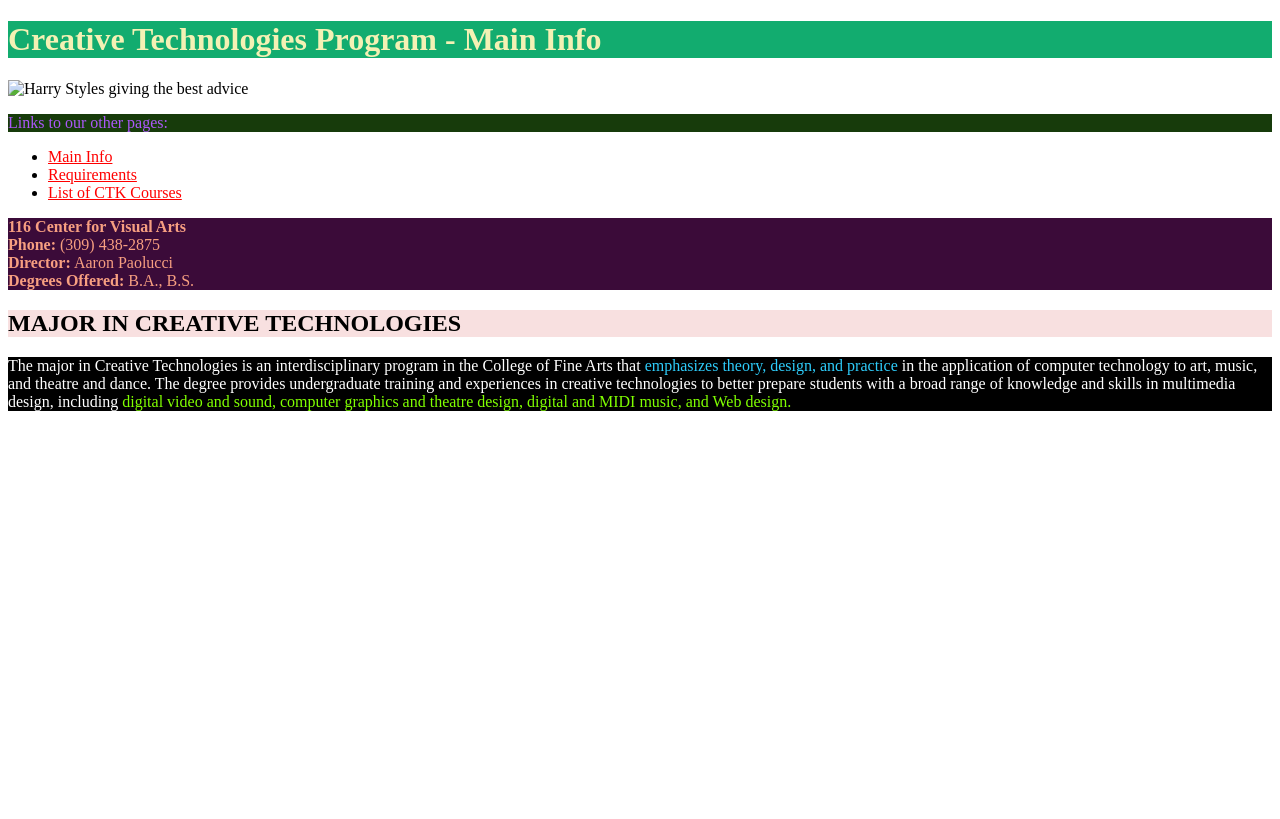
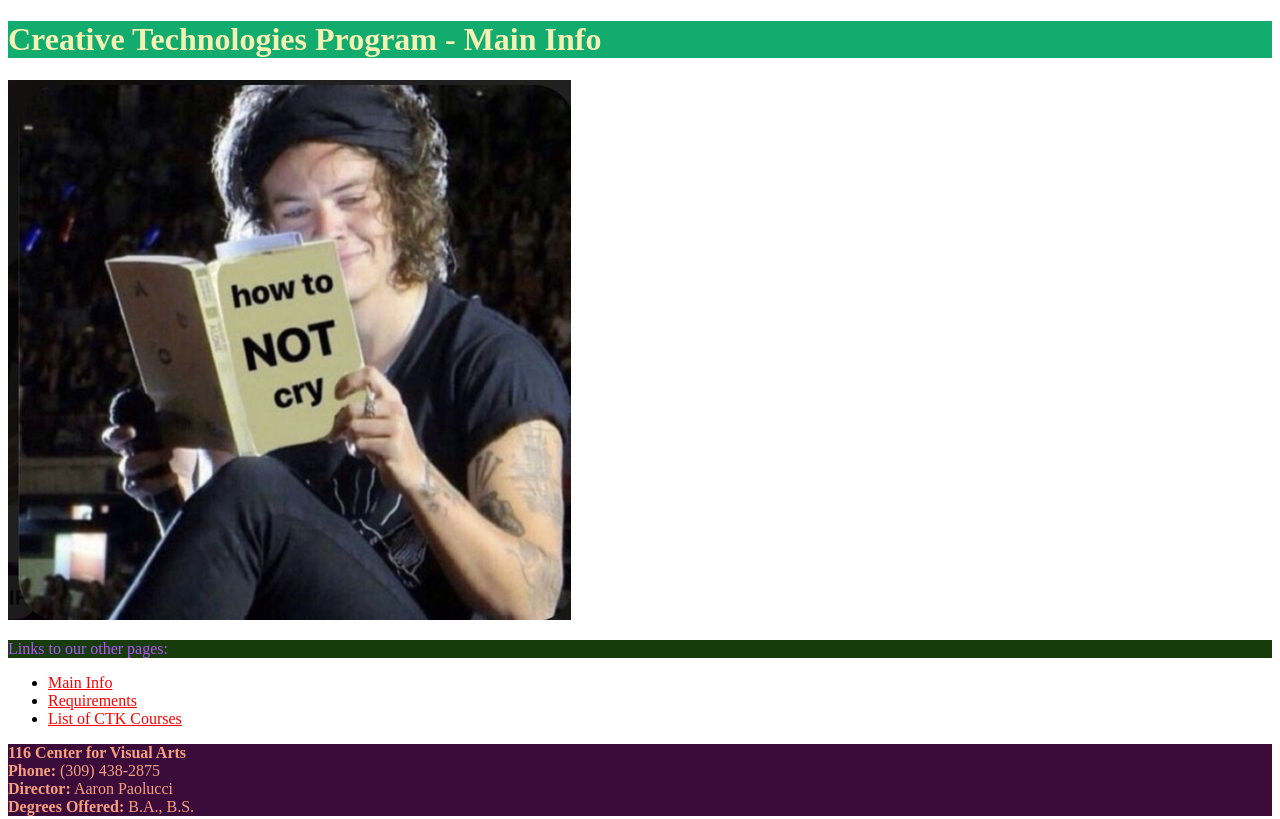
Before and after one commit to loganmriedel/CTK301, a plain HTML site: page assignment3/assignment3.html in a window 1280 px wide. Shown: the top 819 px of the page. Drawn offline with Linux system fonts and the light colour scheme.

Commit message:
Update assignment3.html

```diff
--- a/assignment3/assignment3.html
+++ b/assignment3/assignment3.html
@@ -9,7 +9,7 @@
   <body>
     <header>
       <h1 class="fortheclass">Creative Technologies Program - Main Info</h1>
-      <img src="assignment2/stylesadvice.jpg" alt="Harry Styles giving the best advice" >
+      <img src="../assignment2/stylesadvice.jpg" alt="Harry Styles giving the best advice" >
     </header>
 
     <nav>
```
